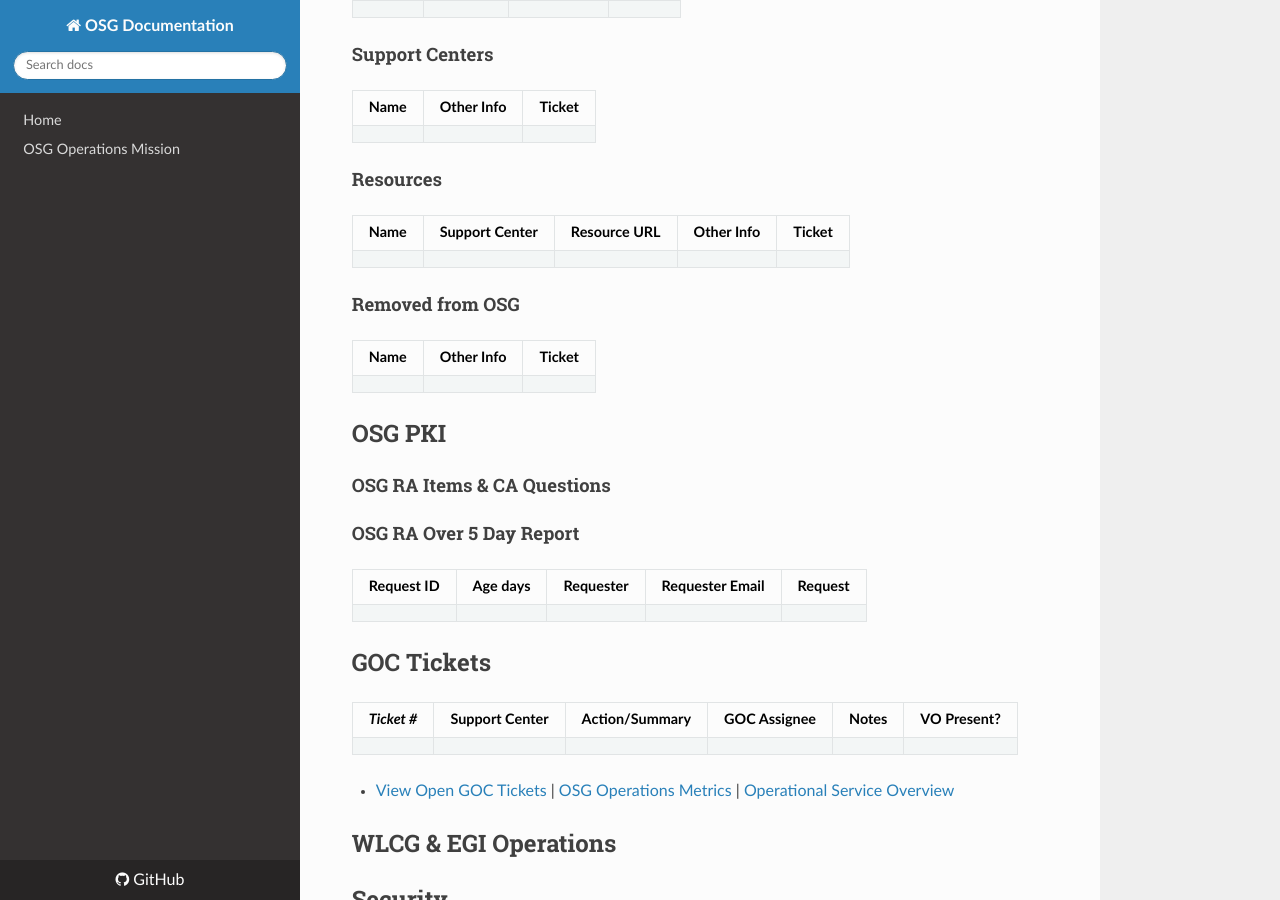
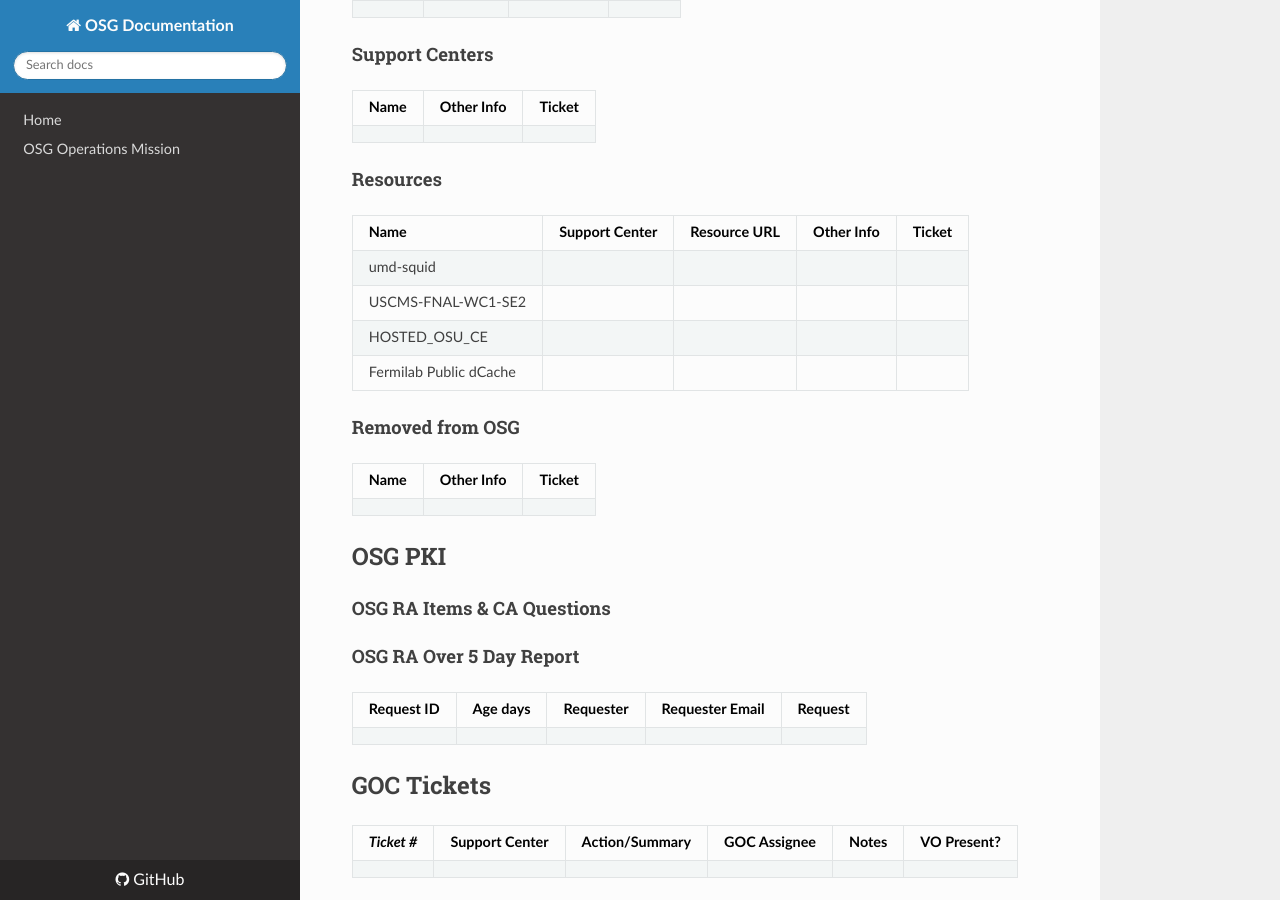
Before and after one commit to osg-htc/operations, an MkDocs documentation site: the page built from docs/WeeklyMinutes/27Feb2017.md, in a window 1280 px wide and 900 px high, scrolled down 2731 px. Built offline with MkDocs 1.6.1, drawn with Linux system fonts in a browser that asks for light colours; nearby versions of some CDN libraries; old or Windows-style settings are respelled for this version of MkDocs.

Commit message:
Update 27Feb2017.md

```diff
--- a/docs/WeeklyMinutes/27Feb2017.md
+++ b/docs/WeeklyMinutes/27Feb2017.md
@@ -51,6 +51,10 @@
 #### Resources
 | Name | Support Center | Resource URL | Other Info | Ticket |
 | ---- | -------------- | ------------ | ---------- | ------ |
+| umd-squid |
+| USCMS-FNAL-WC1-SE2 |
+| HOSTED_OSU_CE |
+| Fermilab Public dCache |
 
 #### Removed from OSG
 | Name | Other Info | Ticket |
```
